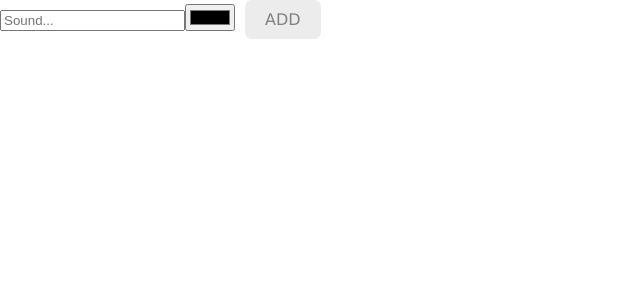
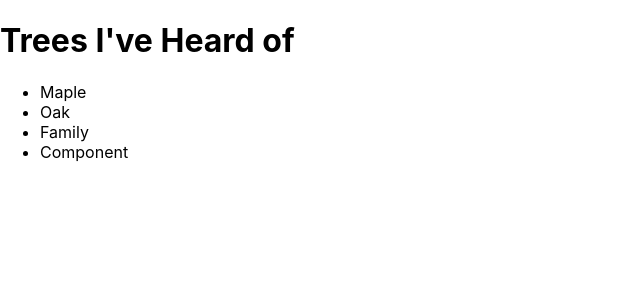
Before and after one commit to avishkaindunil/Explore_MoreOn_React, a React (Create React App) app in the folder react-hooks/: page / in a window 1280 px wide. Shown: the top 300 px of the page, without its empty margins (0-640 px from the left). Built offline with nearby package versions, Linux system fonts and the light colour scheme.

Commit message:
created a custom hook with context

```diff
--- a/react-hooks/src/App.js
+++ b/react-hooks/src/App.js
@@ -1,12 +1,21 @@
+import React from "react";
 import logo from './logo.svg';
 import './App.css';
+import { useTrees } from "./";
 
-function App({ name }) {
+function App() {
+  const { trees } = useTrees();
+
   return (
-    <div className="App">
-      <h1>Hello {name}</h1>
+    <div>
+      <h1>Trees I've Heard of</h1>
+      <ul>
+        {trees.map((tree) => (
+          <li key={tree.id}>{tree.type}</li>
+        ))}
+      </ul>
     </div>
-  );
+  )
 }
 
 export default App;
--- a/react-hooks/src/index.js
+++ b/react-hooks/src/index.js
@@ -1,42 +1,28 @@
-import React, { useReducer, useState, useEffect, useRef } from 'react';
+import React, { useReducer, useState, useEffect, useRef, createContext, useContext } from 'react';
 import ReactDOM from 'react-dom/client';
 import './index.css';
 import reportWebVitals from './reportWebVitals';
 import { FaStar } from "react-icons/fa";
 import { useInput } from "./useInput";
+import App from "./App"
 
-function App() {
-  const [titleProps, resetTitle] = useInput("");
-  const [colorProps, resetColor] = useInput("#000000");
+const TreesContext = createContext();
 
-  const submit = (e) => {
-    e.preventDefault();
-    alert(`${titleProps.value} sounds like ${colorProps.value}`);
-    resetTitle();
-    resetColor();
-  };
+export const useTrees = () =>
+  useContext(TreesContext);
 
-  return (
-    <form onSubmit={submit}>
-      <input
-        {...titleProps}
-        type='text'
-        placeholder='Sound...'
-      />
-      <input
-        {...colorProps}
-        type='color'
-      />
-      <button>ADD</button>
-    </form>
-  )
-}
+const trees = [
+  { id: "1", type: "Maple" },
+  { id: "2", type: "Oak" },
+  { id: "3", type: "Family" },
+  { id: "4", type: "Component" }
+]
 
 const root = ReactDOM.createRoot(document.getElementById('root'));
 root.render(
-  <React.StrictMode>
+  <TreesContext.Provider value={{ trees }}>
     <App />
-  </React.StrictMode>
+  </TreesContext.Provider>
 );
 
 reportWebVitals();
```
